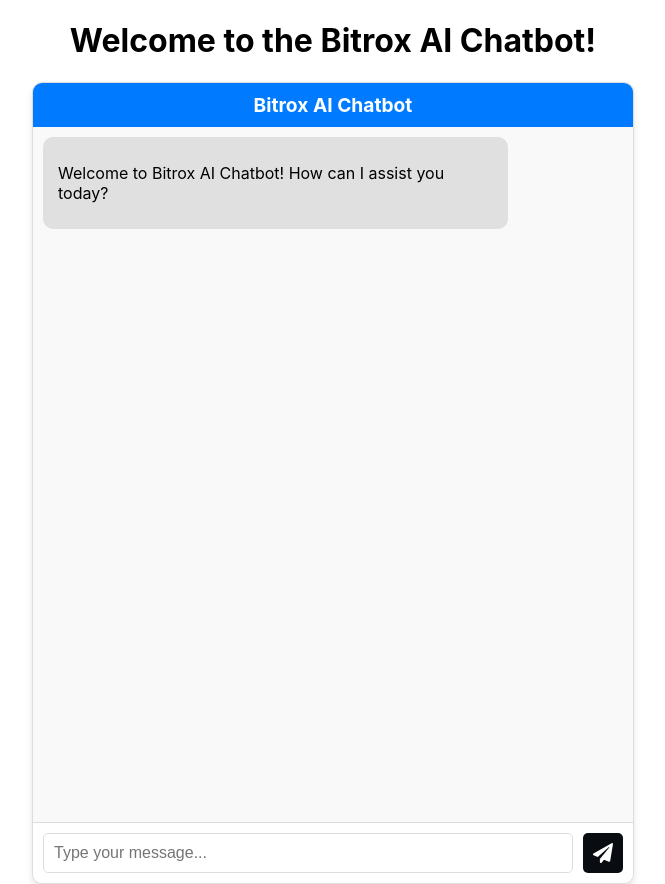
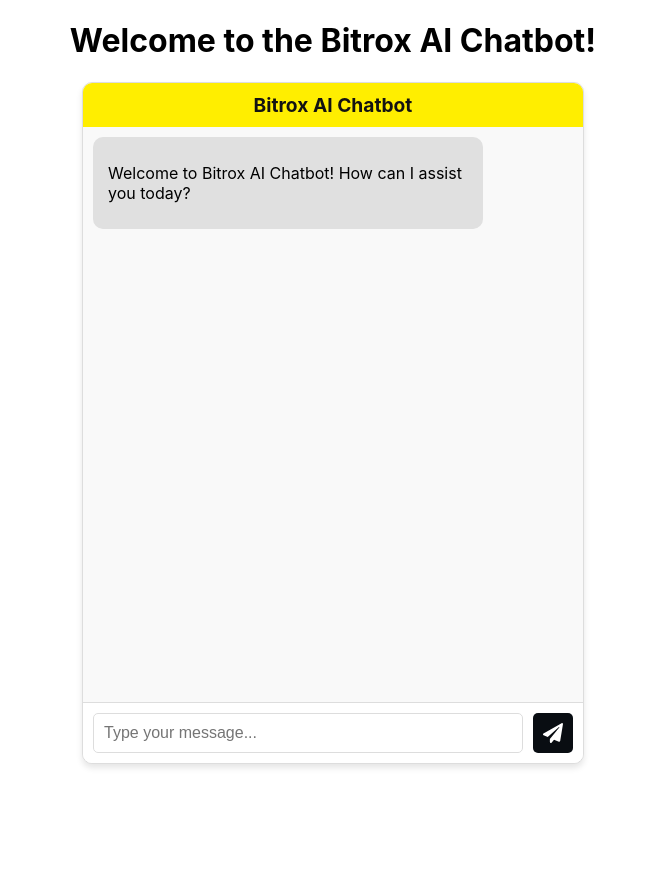
Before and after one commit to Bitrox-Technology/Bitrox-Chatbot, a React (Create React App) app in the folder client/: page / in a window 1280 px wide. Shown: the whole page, without its empty margins (307-972 px from the left). After the commit the page ends 800 px from the top, so only its background shows below. Built offline with nearby package versions, Linux system fonts and the light colour scheme.

Commit message:
Update scrollbar and model

```diff
--- a/client/src/components/chatbot.css
+++ b/client/src/components/chatbot.css
@@ -3,20 +3,20 @@
     display: flex;
     flex-direction: column;
     width: 100%;
-    max-width: 600px;
+    max-width: 500px;
     margin: auto;
     border: 1px solid #ddd;
     border-radius: 10px;
     overflow: hidden;
     box-shadow: 0 4px 6px rgba(0, 0, 0, 0.1);
     background-color: #fff;
-    height: 100vh;
+    height: 85vh;
 }
 
 /* Header styling */
 .chat-header {
-    background-color: #007bff; /* Blue color */
-    color: white;
+    background-color: #ffee00; /* Blue color */
+    color: rgb(19, 18, 18);
     padding: 10px 20px;
     font-size: 1.2rem;
     font-weight: bold;
@@ -47,8 +47,8 @@
 }
 
 .chat-message.user {
-    background-color: #007bff; /* Blue color */
-    color: white;
+    background-color: #ffee00; /* Blue color */
+    color: rgb(13, 12, 12);
     align-self: flex-end;
 }
 
--- a/client/src/components/chatbot.js
+++ b/client/src/components/chatbot.js
@@ -1,4 +1,4 @@
-import React, { useState, useEffect } from 'react';
+import React, { useState, useEffect, useRef } from 'react';
 import axios from 'axios';
 import './chatbot.css';
 import ReactMarkdown from 'react-markdown';
@@ -11,6 +11,7 @@
     const [messages, setMessages] = useState([]);
     const [input, setInput] = useState('');
     const [isTyping, setIsTyping] = useState(false);
+    const chatWindowRef = useRef(null); // Reference to the chat window
 
     // Display a welcome message when the chatbot loads
     useEffect(() => {
@@ -20,6 +21,13 @@
         };
         setMessages([welcomeMessage]);
     }, []);
+
+    // Scroll to the bottom of the chat window whenever messages change
+    useEffect(() => {
+        if (chatWindowRef.current) {
+            chatWindowRef.current.scrollTop = chatWindowRef.current.scrollHeight;
+        }
+    }, [messages]);
 
     const handleSend = async () => {
         if (!input.trim()) return;
@@ -92,16 +100,17 @@
     };
 
     const components = {
+        a({ href, children, ...props }) {
+            return (
+                <a href={href} target="_blank" rel="noopener noreferrer" {...props}>
+                    {children}
+                </a>
+            );
+        },
         code({ node, inline, className, children, ...props }) {
             const match = /language-(\w+)/.exec(className || '');
             return !inline && match ? (
                 <div className="code-block">
-                    <button
-                        className="copy-button"
-                        onClick={() => handleCopy(String(children).trim())}
-                    >
-                        Copy
-                    </button>
                     <SyntaxHighlighter
                         style={solarizedlight}
                         language={match[1]}
@@ -119,6 +128,7 @@
         },
     };
 
+
     const handleKeyDown = (e) => {
         if (e.key === 'Enter') {
             handleSend();
@@ -128,7 +138,7 @@
     return (
         <div className="chatbot-container">
             <div className="chat-header">Bitrox AI Chatbot</div>
-            <div className="chat-window">
+            <div className="chat-window" ref={chatWindowRef}>
                 {messages.map((msg, index) => (
                     <div key={index} className={`chat-message ${msg.sender}`}>
                         {msg.sender === 'bot' ? (
@@ -158,7 +168,7 @@
                     placeholder="Type your message..."
                 />
                 <button onClick={handleSend}>
-                <FaPaperPlane size={20} color="white" />
+                    <FaPaperPlane size={20} color="white" />
                 </button>
             </div>
         </div>
```
Also changed, not shown: 1 other file (tests, documents, lock files or other folders).
